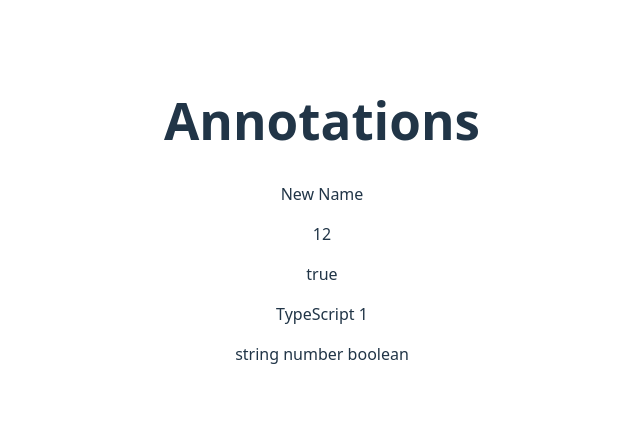
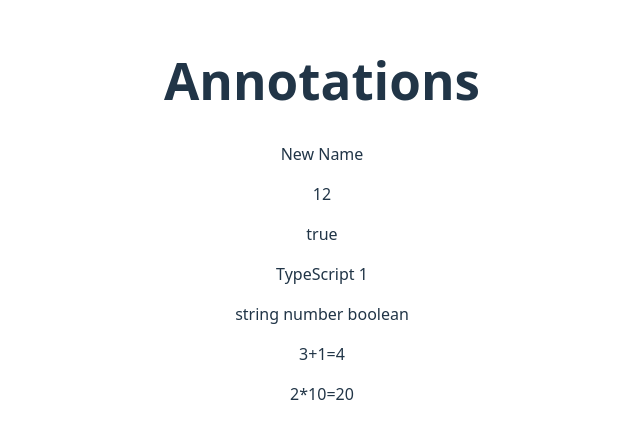
Before and after one commit to Hrisshhii/react-practice, a React (Vite) app in the folder Typescript-practice/: page / in a window 1280 px wide. Shown: the part 180-618 px from the top of the page, without its empty margins (318-958 px from the left). Built offline with nearby package versions, Linux system fonts and the light colour scheme.

Commit message:
functions paarmeters type in typescript

```diff
--- a/Typescript-practice/src/Basics/Annotations.tsx
+++ b/Typescript-practice/src/Basics/Annotations.tsx
@@ -23,12 +23,24 @@ console.log(tech,ver,use);
 console.log(typeof tech,typeof ver, typeof use);
 
 //Any type
+/*
   let val: any="ABC";
   console.log(val ,typeof val);
   val=15;
   console.log(val ,typeof val);
   val=true;
   console.log(val ,typeof val);
+*/
+
+function addOne(num: number){
+  return num+1;
+}
+const result=addOne(3);
+console.log(result);
+
+const double=(x:number,y:number)=>x*y;
+const res=double(2,10);
+console.log(res);
 
 export function Annotations(){
     return (
@@ -40,6 +52,8 @@ export function Annotations(){
         <p>{bool? "true":"false"}</p>
         <p>{tech} {ver} {use}</p>
         <p>{typeof tech} {typeof ver} {typeof use}</p>
+        <p>3+1={result}</p>
+        <p>2*10={res}</p>
       </div>
     </>
   );
```
Lines whose indentation alone changed are shown as unchanged.
